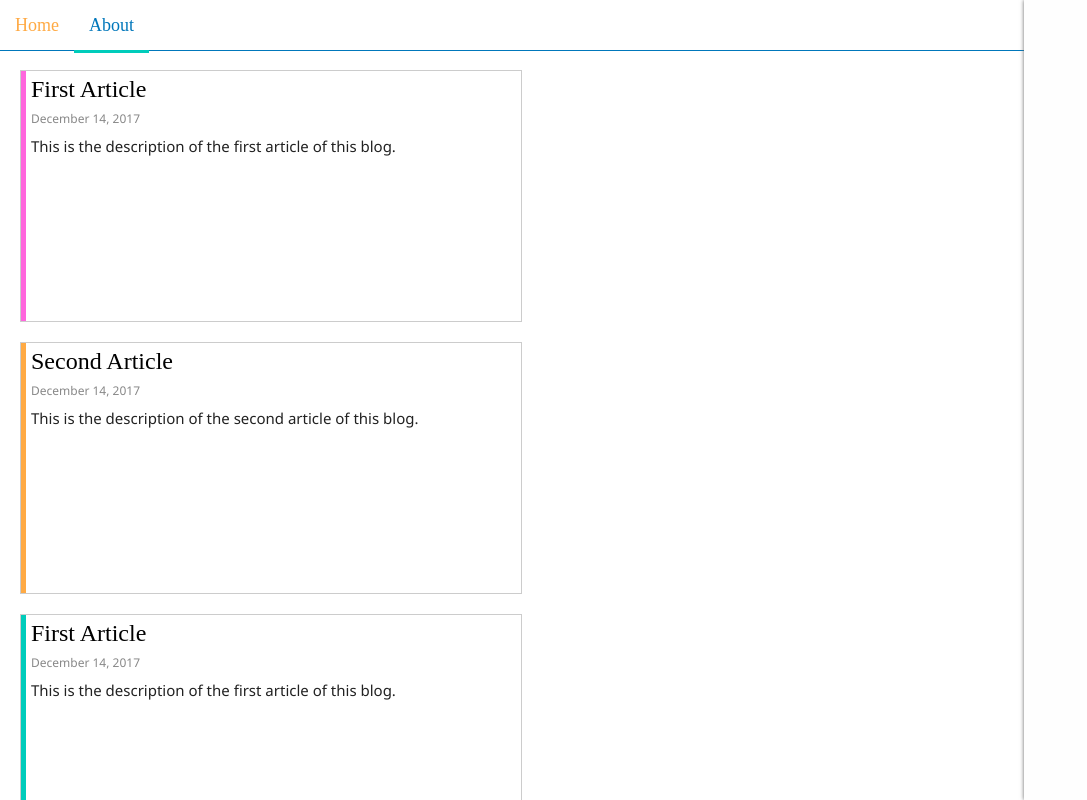
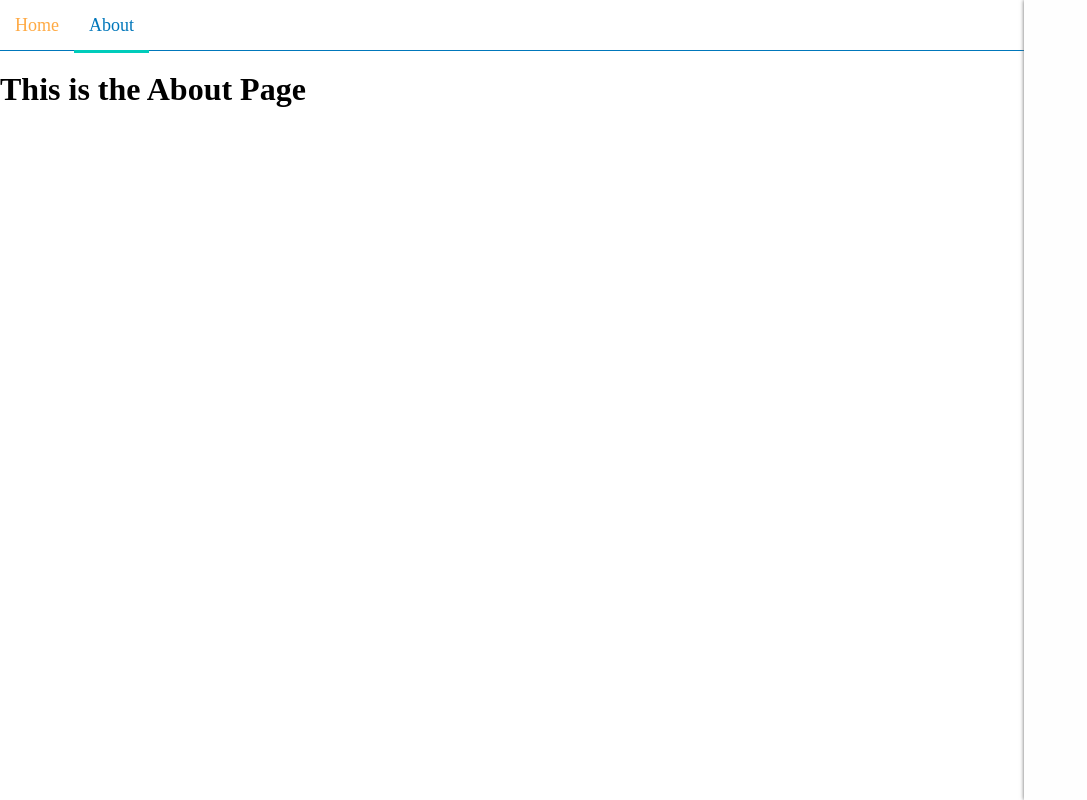
Before and after one commit to kanwal019/Blog, an Angular app: page / in a window 1280 px wide. Both pictures are taken after a click on the element "About". Shown: the top 800 px of the page, without its empty margins (0-1087 px from the left). Built offline with nearby package versions, Linux system fonts and the light colour scheme.

Commit message:
Fixed the bugs in the navigation.

```diff
--- a/src/app/data.component.html
+++ b/src/app/data.component.html
@@ -1,5 +1,5 @@
-<!--h1>{{mainData}}</h1-->
-<div class="article-list">
+<div class="main-data">
+    <div class="article-list" *ngIf="sectionName==='Home'">
         <div class="article-box" *ngFor="let article of articles">
             <div class="box-bar"></div>
             <div class="box-content">
@@ -9,3 +9,5 @@
             </div>
         </div>
     </div>
+    <h1 *ngIf="sectionName==='About'">This is the About Page</h1>
+</div>
--- a/src/app/data.component.ts
+++ b/src/app/data.component.ts
@@ -11,11 +11,12 @@ import { Article } from './article';
 export class DataComponent {
   mainData: string;
   articles : Article[];
+  sectionName: string;
 
   ngOnInit(){
     this.articles=ARTICLES;
   }
   loadMainData(sectionName){
-    this.mainData='This is '+sectionName+' page.';
+    this.sectionName=sectionName;
   }
 }
```
Lines whose indentation alone changed are shown as unchanged.
